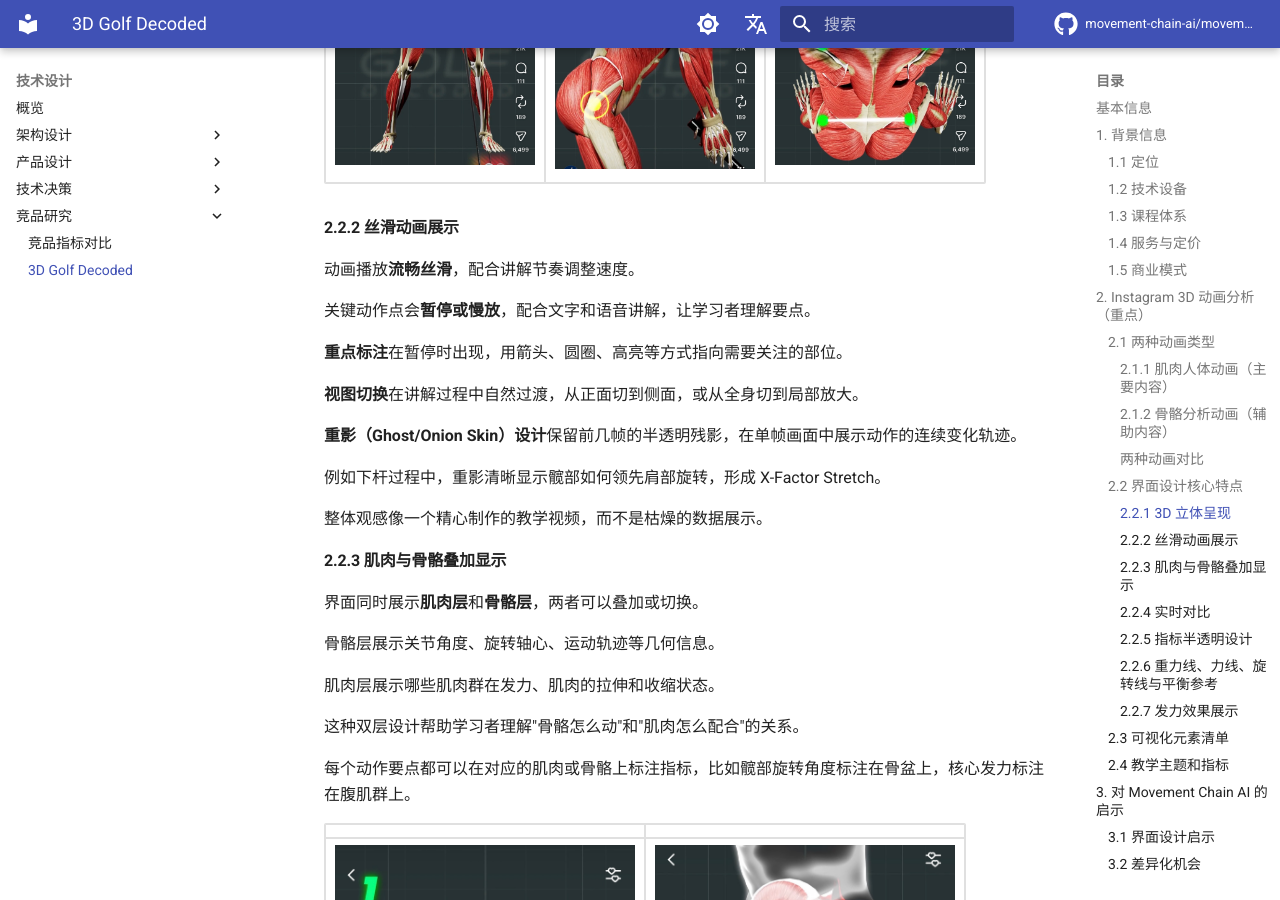
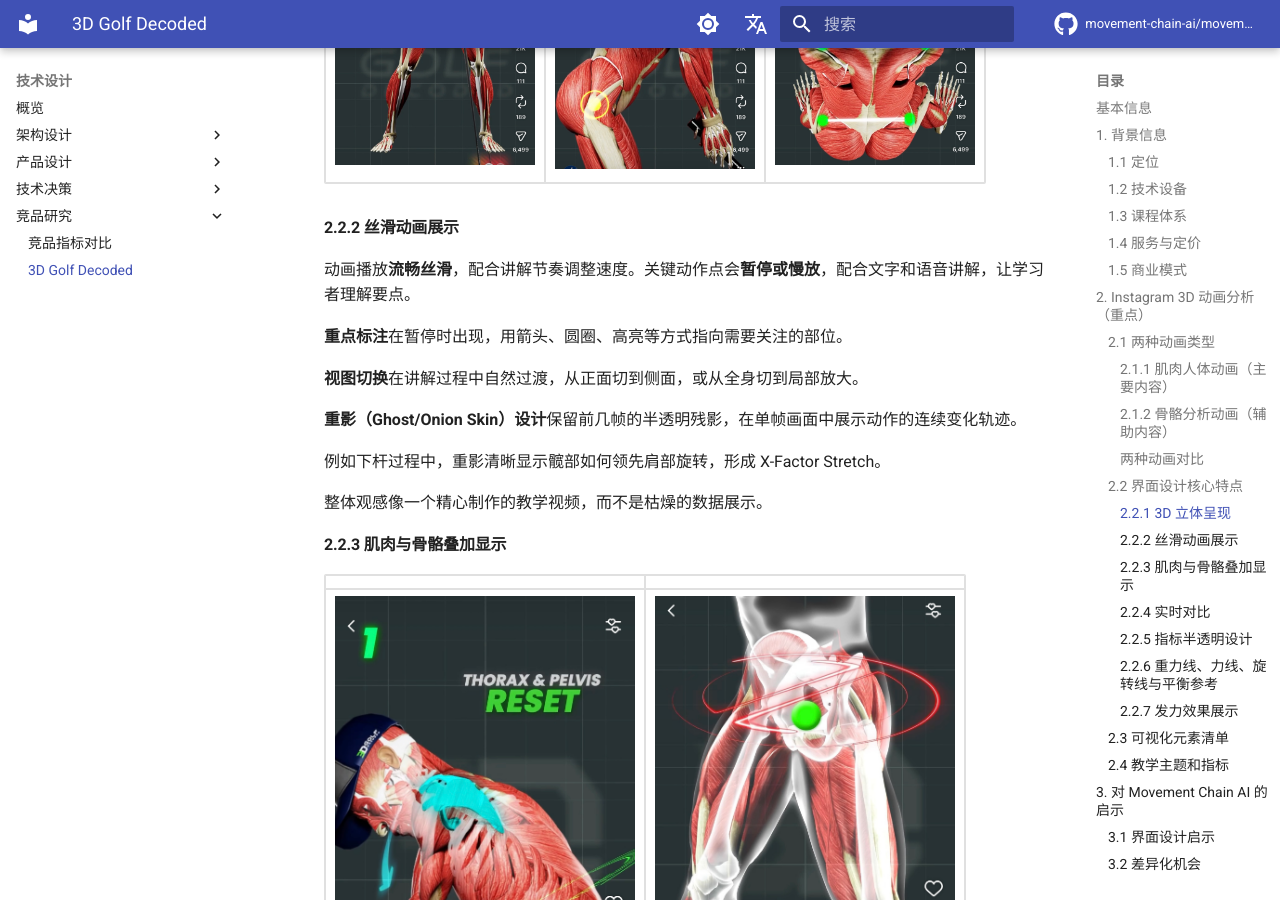
Before and after one commit to movement-chain-ai/movement-chain-docs, an MkDocs documentation site: the page built from docs/zh/design/research/3d-golf-decoded.md, in a window 1280 px wide and 900 px high, scrolled down 3941 px. Built offline with MkDocs 1.6.1 and Material for MkDocs 9.7.7, drawn with Linux system fonts in a browser that asks for light colours; comment, search, counter and statistics services are not loaded; the version menu is left out.

Commit message:
fix: 调整图片位置到标题下方
🤖 Generated with [Claude Code](https://claude.com/claude-code)

Co-Authored-By: Claude Opus 4.5 <noreply@anthropic.com>

```diff
--- a/docs/zh/design/research/3d-golf-decoded.md
+++ b/docs/zh/design/research/3d-golf-decoded.md
@@ -142,9 +142,7 @@ Instagram 上有**两种类型**的 3D 动画内容：
 
 #### 2.2.2 丝滑动画展示
 
-动画播放**流畅丝滑**，配合讲解节奏调整速度。
-
-关键动作点会**暂停或慢放**，配合文字和语音讲解，让学习者理解要点。
+动画播放**流畅丝滑**，配合讲解节奏调整速度。关键动作点会**暂停或慢放**，配合文字和语音讲解，让学习者理解要点。
 
 **重点标注**在暂停时出现，用箭头、圆圈、高亮等方式指向需要关注的部位。
 
@@ -159,6 +157,10 @@ Instagram 上有**两种类型**的 3D 动画内容：
 
 #### 2.2.3 肌肉与骨骼叠加显示
 
+| | |
+|:---:|:---:|
+| ![肌肉骨骼叠加](images/muscle-skeleton-overlay-1.jpg){ width="300" } | ![肌肉骨骼叠加](images/muscle-skeleton-overlay-2.jpg){ width="300" } |
+
 界面同时展示**肌肉层**和**骨骼层**，两者可以叠加或切换。
 
 骨骼层展示关节角度、旋转轴心、运动轨迹等几何信息。
@@ -168,10 +170,6 @@ Instagram 上有**两种类型**的 3D 动画内容：
 这种双层设计帮助学习者理解"骨骼怎么动"和"肌肉怎么配合"的关系。
 
 每个动作要点都可以在对应的肌肉或骨骼上标注指标，比如髋部旋转角度标注在骨盆上，核心发力标注在腹肌群上。
-
-| | |
-|:---:|:---:|
-| ![肌肉骨骼叠加](images/muscle-skeleton-overlay-1.jpg){ width="300" } | ![肌肉骨骼叠加](images/muscle-skeleton-overlay-2.jpg){ width="300" } |
 
 #### 2.2.4 实时对比
 
```
